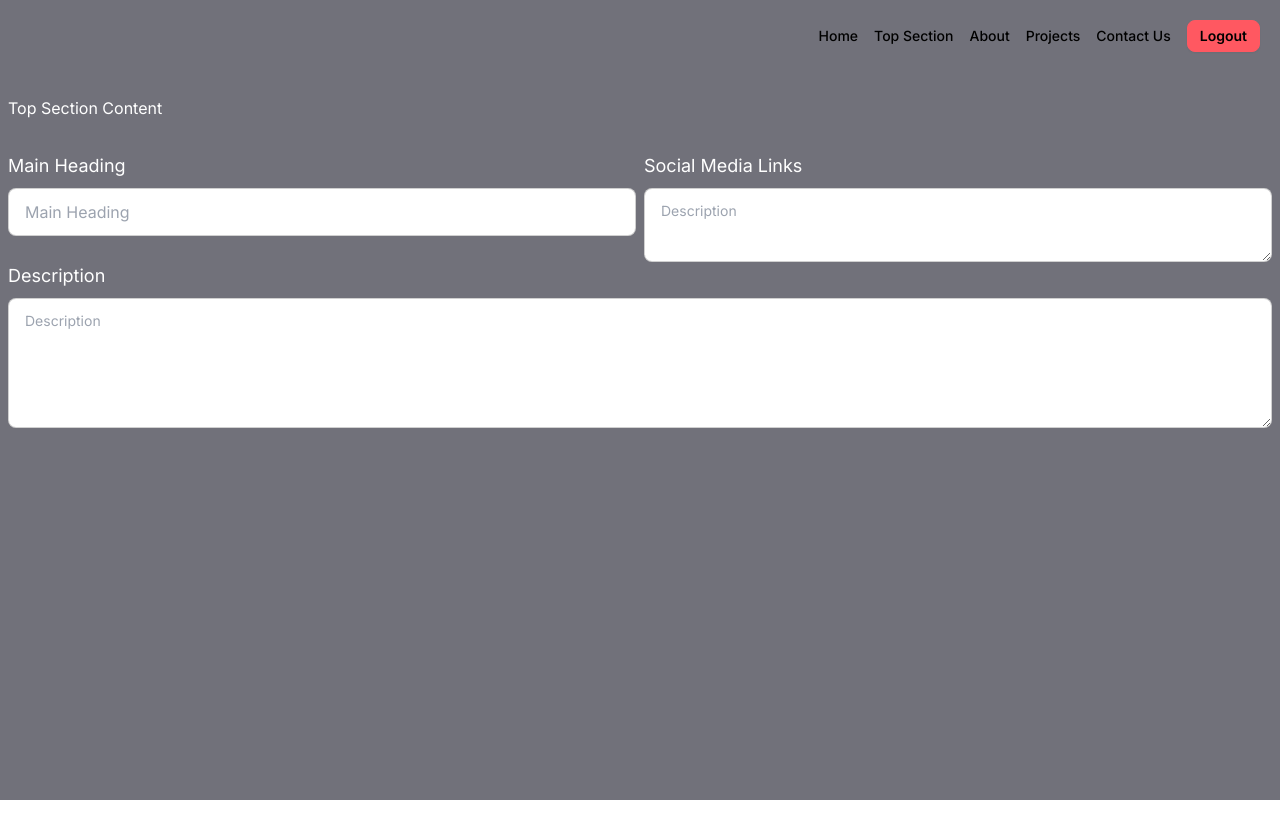
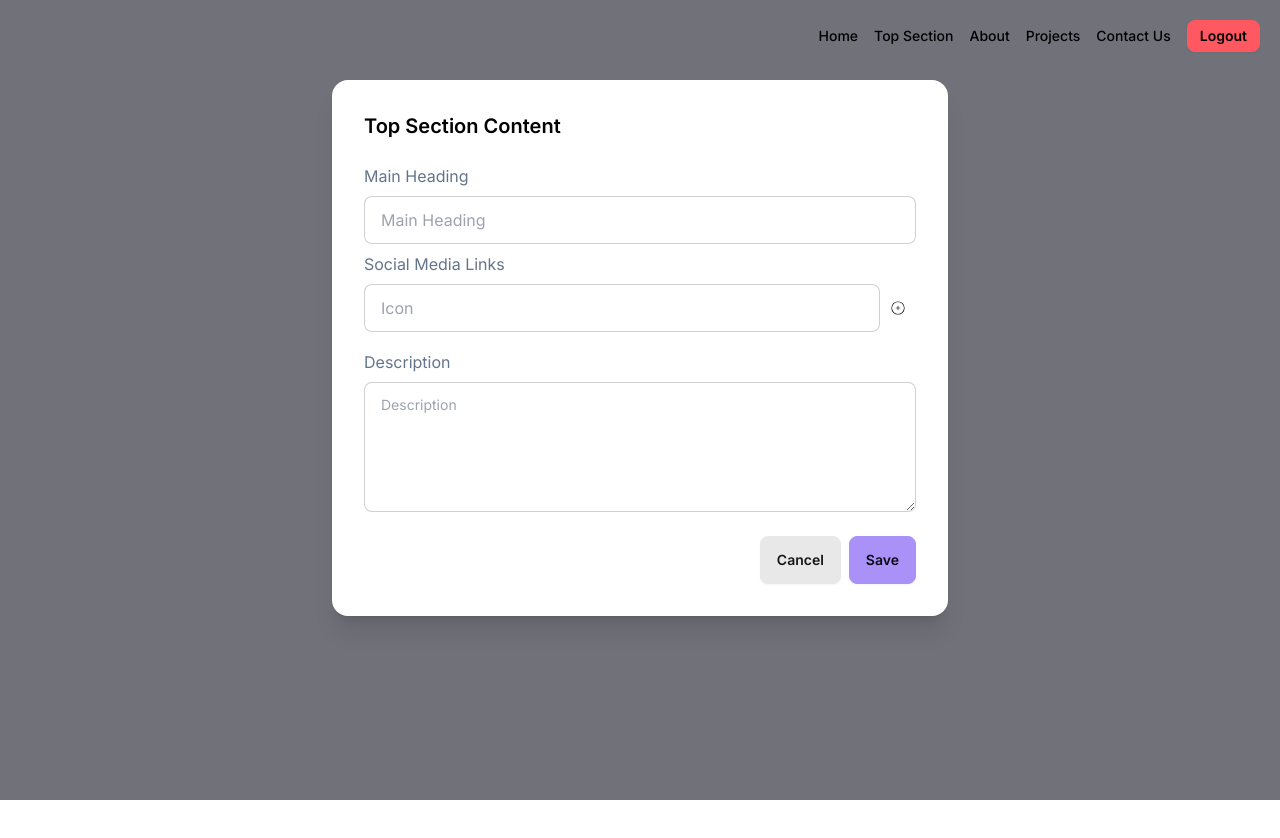
Before and after one commit to DivyaChinthala/portfolio, a Next.js app: page /top-section in a window 1280 px wide. Shown: the top 838 px of the page. Before the commit the page ends 800 px from the top, so only its background shows below. Built offline with nearby package versions, Linux system fonts and the light colour scheme; no server answers; the database is empty; sample sign-in values are in the browser's storage.

Commit message:
feat: save top section content

```diff
--- /dev/null
+++ b/app/(adminDashboard)/admin/loading.js
@@ -0,0 +1,7 @@
+export default function Loading() {
+  return (
+    <div className="h-screen flex items-center justify-center">
+      <span className="loading loading-dots loading-md"></span>
+    </div>
+  );
+}
--- a/app/(adminDashboard)/layout.js
+++ b/app/(adminDashboard)/layout.js
@@ -19,7 +19,10 @@ export default async function AdminDashboardLayout({ children }) {
   return (
     <html lang="en">
       <body className={inter.className}>
-        <div className="h-dvh p-2" style={{ backgroundColor: "#71717a" }}>
+        <div
+          className="h-screen scroll-auto p-2"
+          style={{ backgroundColor: "#71717a" }}
+        >
           <AdminNavigation />
           {children}
         </div>
--- a/app/(adminDashboard)/top-section/TopSectionForm.js
+++ b/app/(adminDashboard)/top-section/TopSectionForm.js
@@ -1,33 +1,101 @@
 "use client";
+import { useEffect, useState } from "react";
+import DynamicInputs from "../../components/DyamicInputs";
+import Link from "next/link";
+import axios from "axios";
+import toast, { Toaster } from "react-hot-toast";
+
 export default function TopSectionForm() {
+  const [mainHeading, setMainHeading] = useState("");
+  const [description, setDescription] = useState("");
+  const [socialMediaIcons, setSocialMediaIcons] = useState([
+    { id: Date.now(), value: "" },
+  ]);
+  const [loading, setLoading] = useState(false);
+  useEffect(() => {
+    getTopSectionData();
+  }, []);
+  const getTopSectionData = async () => {
+    setLoading(true);
+    const response = await axios.get(
+      process.env.NEXT_PUBLIC_APP_URL + "/api/top-section"
+    );
+    const data = response?.data;
+    setMainHeading(data?.mainHeading || "");
+    setDescription(data?.description || "");
+    setSocialMediaIcons(
+      data?.socialMediaIcons || [{ id: Date.now(), value: "" }]
+    );
+    setLoading(false);
+  };
+  const onSave = async () => {
+    const response = await axios.post(
+      process.env.NEXT_PUBLIC_APP_URL + "/api/top-section",
+      {
+        mainHeading,
+        description,
+        socialMediaIcons,
+      }
+    );
+    if (response) {
+      toast.success("Data Saved Successfully");
+    }
+  };
   return (
-    <div className="flex flex-col mt-8">
-      <div className="grid grid-cols-2 gap-2">
-        <div className="flex flex-col gap-2">
-          <label className="text-lg text-white">Main Heading</label>
+    <div className="flex items-center justify-center text-black">
+      {loading ? (
+        <div className="h-screen flex items-center justify-center">
+          <span className="loading loading-dots loading-md"></span>
+        </div>
+      ) : (
+        <div className="card w-1/2 h-full bg-base-100 shadow-xl">
+          <div className="card-body">
+            <h2 className="card-title ">Top Section Content</h2>
+            <div className="flex flex-col mt-4">
+              <div className="flex flex-col gap-2 mb-2">
+                <label className="text-base text-slate-500">Main Heading</label>
                 <input
                   type="text"
                   placeholder="Main Heading"
+                  value={mainHeading}
                   className="input input-bordered w-full"
+                  onChange={(e) => {
+                    setMainHeading(e.target.value);
+                  }}
                 />
               </div>
-
-        <div className="flex flex-col gap-2">
-          <label className="text-lg text-white">Social Media Links</label>
-          <textarea
-            className="textarea textarea-bordered"
-            placeholder="Description"
-          ></textarea>
-        </div>
+              <div className="flex flex-col gap-2 mb-2">
+                <label className="text-base text-slate-500">
+                  Social Media Links
+                </label>
+                <DynamicInputs
+                  setInputs={setSocialMediaIcons}
+                  inputs={socialMediaIcons}
+                />
               </div>
               <div className="flex flex-col gap-2">
-        <label className="text-lg text-white">Description</label>
+                <label className="text-base text-slate-500">Description</label>
                 <textarea
                   className="textarea textarea-bordered"
                   placeholder="Description"
                   rows={4}
+                  value={description}
+                  onChange={(e) => setDescription(e.target.value)}
                 ></textarea>
               </div>
             </div>
+            <div className="card-actions justify-end mt-4">
+              <Link href="/admin">
+                <button className="btn">Cancel</button>
+              </Link>
+              <button className="btn btn-primary" onClick={onSave}>
+                Save
+              </button>
+            </div>
+          </div>
+        </div>
+      )}
+      <Toaster />
+    </div>
   );
 }
--- /dev/null
+++ b/app/(adminDashboard)/top-section/loading.js
@@ -0,0 +1,7 @@
+export default function Loading() {
+  return (
+    <div className="h-screen flex items-center justify-center">
+      <span className="loading loading-dots loading-md"></span>
+    </div>
+  );
+}
--- a/app/(adminDashboard)/top-section/page.js
+++ b/app/(adminDashboard)/top-section/page.js
@@ -2,8 +2,7 @@ import TopSectionForm from "./TopSectionForm";
 
 export default function TopSection() {
   return (
-    <div>
-      <h2 className="text-base text-white mt-8">Top Section Content</h2>
+    <div className="h-full p-4">
       <TopSectionForm />
     </div>
   );
--- /dev/null
+++ b/app/api/top-section/route.ts
@@ -0,0 +1,43 @@
+import { NextRequest, NextResponse } from "next/server";
+import clientPromise from "../../lib/mongodb";
+import { ObjectId } from "mongodb";
+
+export async function POST(req: NextRequest, res: NextResponse) {
+  const body = await req.json();
+  const client = await clientPromise;
+  const db = client.db(process.env.MONGODB_DATABASE);
+  const existingUser = await db.collection("User").findOne({});
+  if (existingUser) {
+    const id = existingUser?._id;
+    const result = await db.collection("User").updateOne(
+      { _id: new ObjectId(id) },
+      {
+        $set: {
+          topSection: body,
+        },
+      }
+    );
+    return NextResponse.json({
+      message: "Updated Successfully",
+    });
+  } else {
+    const result = await db.collection("User").insertOne({
+      topSection: body,
+    });
+    if (result.acknowledged) {
+      const data = await db
+        .collection("User")
+        .findOne({ _id: result.insertedId });
+      return NextResponse.json(data);
+    } else {
+      throw new Error("Failed to insert document");
+    }
+  }
+}
+
+export async function GET(req: NextRequest, res: NextResponse) {
+  const client = await clientPromise;
+  const db = client.db("Portfolio");
+  const result = await db.collection("User").findOne({});
+  return NextResponse.json(result?.topSection || {});
+}
--- /dev/null
+++ b/app/components/DyamicInputs.js
@@ -0,0 +1,62 @@
+import React, { useState } from "react";
+import { CiCirclePlus } from "react-icons/ci";
+import { MdOutlineDeleteOutline } from "react-icons/md";
+
+const DynamicInputs = ({ inputs, setInputs }) => {
+  const handleAddInput = () => {
+    setInputs([...inputs, { id: Date.now(), value: "" }]);
+  };
+
+  const handleDeleteInput = (id) => {
+    setInputs(inputs.filter((input) => input.id !== id));
+  };
+
+  const handleChange = (id, event) => {
+    const newInputs = inputs.map((input) => {
+      if (input.id === id) {
+        return { ...input, value: event.target.value };
+      }
+      return input;
+    });
+    setInputs(newInputs);
+  };
+
+  return (
+    <div>
+      {inputs.map((input, index) => (
+        <div
+          key={input.id}
+          style={{
+            display: "flex",
+            alignItems: "center",
+            marginBottom: "10px",
+          }}
+        >
+          <input
+            type="text"
+            value={input.value}
+            onChange={(event) => handleChange(input.id, event)}
+            style={{ marginRight: "10px" }}
+            className="input input-bordered w-full"
+            placeholder="Icon"
+          />
+          {index !== inputs.length - 1 && (
+            <button
+              onClick={() => handleDeleteInput(input.id)}
+              disabled={inputs.length === 1}
+            >
+              <MdOutlineDeleteOutline />
+            </button>
+          )}
+          {index == inputs.length - 1 && (
+            <button onClick={handleAddInput} style={{ marginRight: "10px" }}>
+              <CiCirclePlus />
+            </button>
+          )}
+        </div>
+      ))}
+    </div>
+  );
+};
+
+export default DynamicInputs;
--- /dev/null
+++ b/app/lib/mongodb.js
@@ -0,0 +1,29 @@
+// mongodb.js
+
+import { MongoClient } from "mongodb";
+
+const uri = process.env.MONGODB_URI;
+const options = {
+  useUnifiedTopology: true,
+  useNewUrlParser: true,
+};
+
+let client;
+let clientPromise;
+
+if (!process.env.MONGODB_URI) {
+  throw new Error("Add Mongo URI to .env.local");
+}
+
+if (process.env.NODE_ENV === "development") {
+  if (!global._mongoClientPromise) {
+    client = new MongoClient(uri, options);
+    global._mongoClientPromise = client.connect();
+  }
+  clientPromise = global._mongoClientPromise;
+} else {
+  client = new MongoClient(uri, options);
+  clientPromise = client.connect();
+}
+
+export default clientPromise;
--- a/package.json
+++ b/package.json
@@ -9,7 +9,9 @@
     "lint": "next lint"
   },
   "dependencies": {
+    "axios": "^1.6.8",
     "lodash": "^4.17.21",
+    "mongodb": "^6.6.2",
     "next": "14.2.3",
     "next-auth": "^4.24.7",
     "react": "^18",
```
Also changed, not shown: app/(adminDashboard)/admin/page.js (renamed from app/(adminDashboard)/admin/page.tsx), 1 other file (tests, documents, lock files or other folders). Lines whose indentation alone changed are shown as unchanged.
